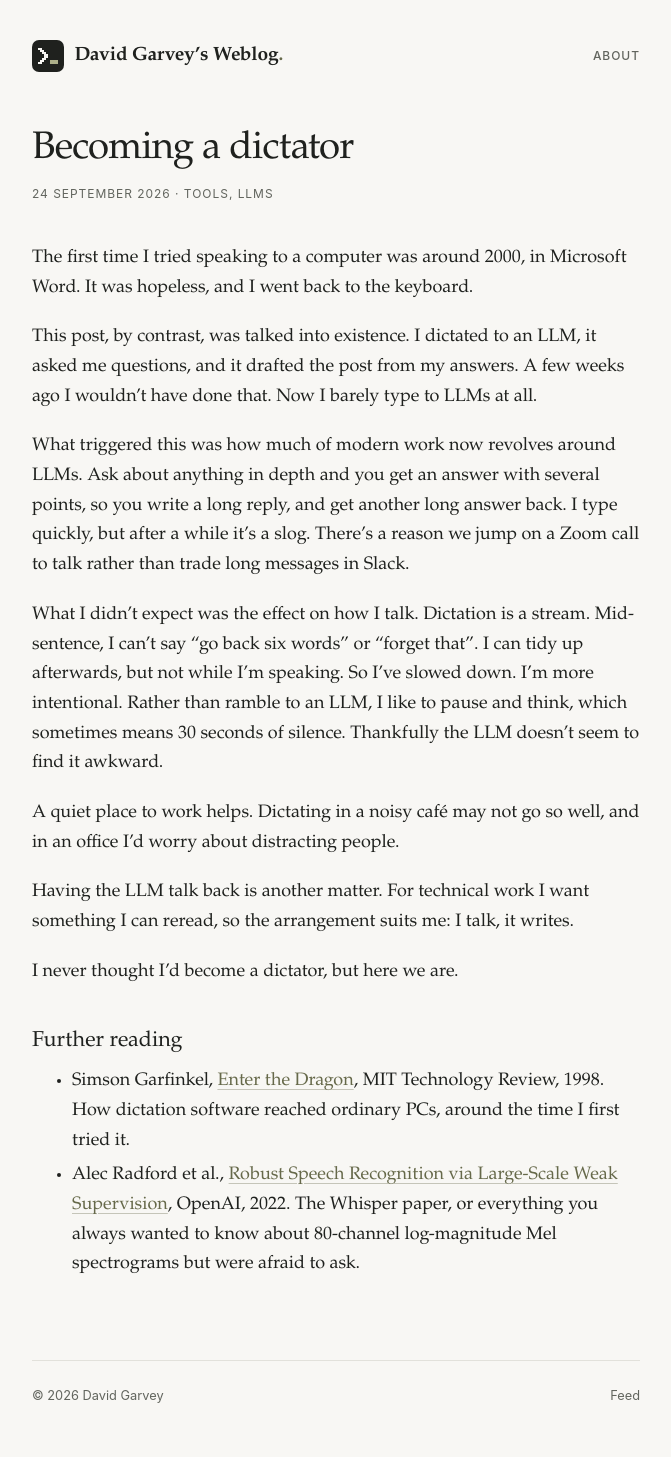
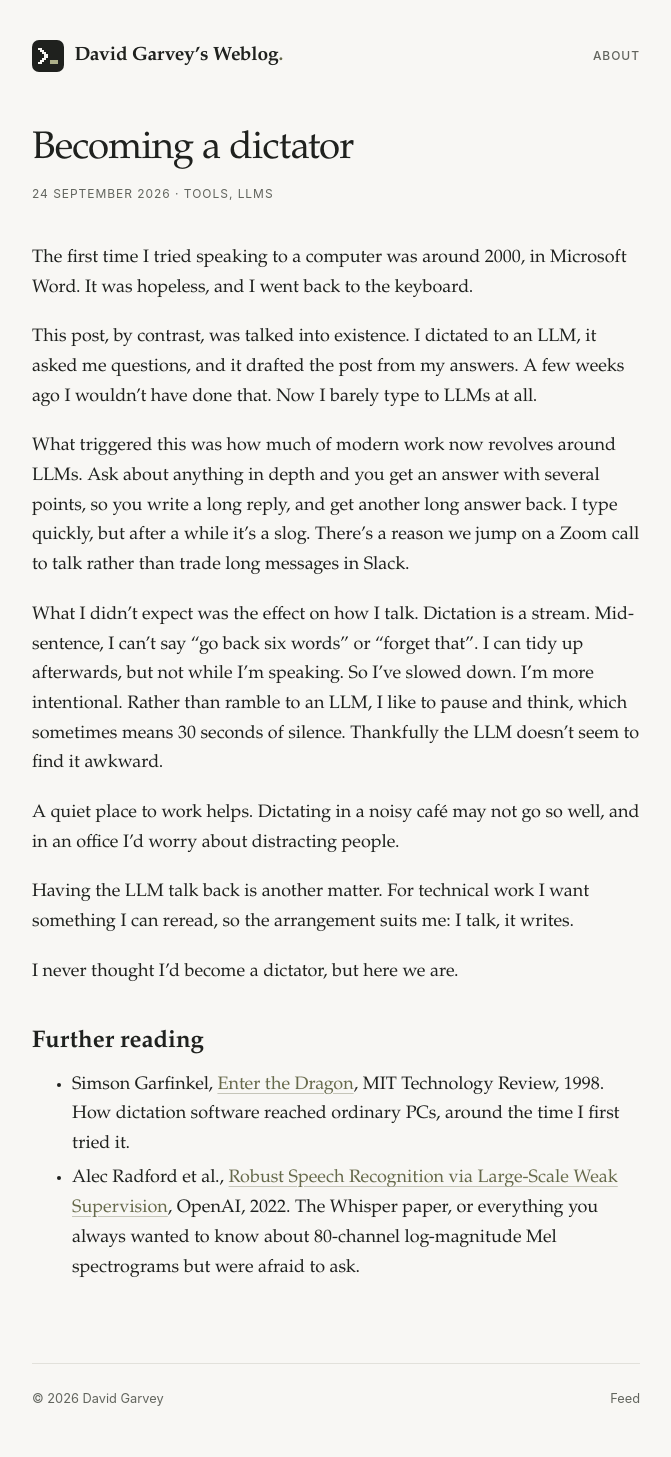
Before and after one commit to davegarvey/davegarvey.github.io, a Jekyll site: the page built from _posts/2026-09-24-becoming-a-dictator.md, in a window 1280 px wide. Shown: the whole page, without its empty margins (304-975 px from the left). Built offline with Jekyll 4.4.1, drawn with Linux system fonts in a browser that asks for light colours.

Commit message:
Enlarge post subheadings to 1.5rem at weight 600
Co-Authored-By: Claude Opus 5.5 <noreply@anthropic.com>

```diff
--- a/assets/css/main.css
+++ b/assets/css/main.css
@@ -295,7 +295,8 @@ h1 + .prose {
 }
 
 .prose h2 {
-  font-size: 1.35rem;
+  font-size: 1.5rem;
+  font-weight: 600;
 }
 
 .prose h3 {
```
